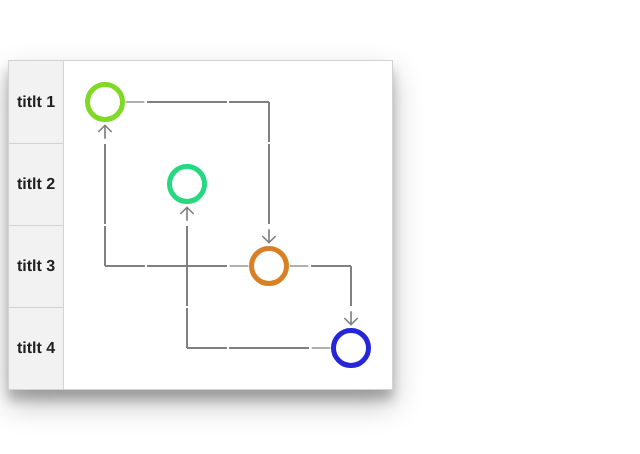
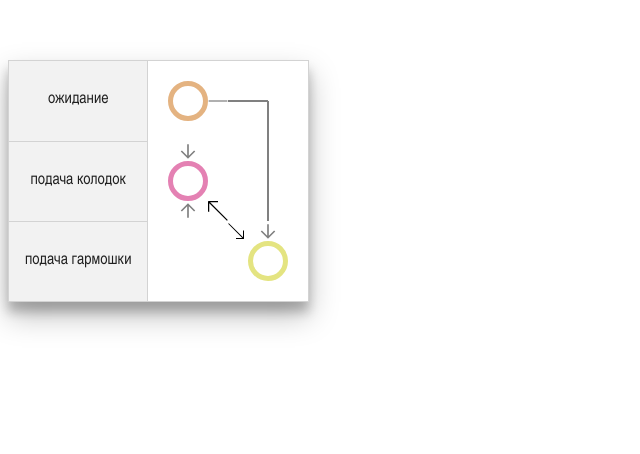
Before and after one commit to MariaPtrv/graph, a Vue app: page / in a window 1280 px wide. Shown: the top 454 px of the page, without its empty margins (0-640 px from the left). Built offline with nearby package versions, Linux system fonts and the light colour scheme.

Commit message:
add moving to the right

```diff
--- a/src/App.vue
+++ b/src/App.vue
@@ -17,13 +17,12 @@ export default {
 import {ref} from 'vue';
 
 const data = ref({
-  states:['titlt 1',' titlt 2','titlt 3',' titlt 4'],
+  states:['ожидание', 'подача колодок', 'подача гармошки'],
   adjacencies:
       [
-        [false, false, true,  false],
-        [false, false, false, false],
-        [true,  false, false, true],
-        [false, true,  false, false]
+        [false, true, true],
+        [false, false, true],
+        [false, true,false]
       ]
 })
 </script>
--- a/src/components/processVisualization.vue
+++ b/src/components/processVisualization.vue
@@ -2,29 +2,46 @@
   <div>
 
     <table>
-      <tr v-for="(row, serialIndex) in rows" :key="serialIndex">
+      <tr v-for="(row, serialIndex) in rows" :key="serialIndex" :style="cssColor()">
         <th>{{ row.title }}</th>
         <td v-for="(pos, posIndex) in row.cells" :key="posIndex">
-          <div :class="{'node-holder': pos.isNode}" :style="cssColor()" v-if="pos.isNode">
-            <div class="left-top-corner hidden"></div>
-            <div class="top" :class="{hidden: pos.IncomingTop  !== true}"><img src="../assets/arrow.svg" alt="arrow"
+          <div :class="{'node-holder': pos.isNode}" v-if="pos.isNode">
+            <div class="left-top-corner">
+              <img
+                  src="../assets/arrow-2.svg" alt="arrow"
+                  class="arrow"
+                  :class="{hidden: pos.isDiagonalLeftTopIn !== true, 'diagonal-top-incoming-arrow': pos.isDiagonalLeftTopIn === true}">
+              <img src="../assets/line.svg" alt="line" :class="{hidden: pos.isDiagonalLeftTopOut !== true ||pos.isDiagonalLeftTopIn === true,
+              'diagonal-line': pos.isDiagonalLeftTopOut } "
+                   class="line-outcoming">
+            </div>
+            <div class="top" :class="{hidden: pos.isInTop  !== true}"><img src="../assets/arrow.svg" alt="arrow"
                                                                                class="arrow"></div>
             <div class="right-top-corner hidden"></div>
-            <div class="left" :class="{hidden: pos.OutgoingLeft !==true}"><img src="../assets/line.svg" alt="arrow"
+            <div class="left" :class="{hidden: pos.isOutLeft !==true}"><img src="../assets/line.svg" alt="arrow"
                                                                                class="line"></div>
             <div class="node"></div>
-            <div class="right" :class="{hidden: pos.OutgoingRight !== true}"><img src="../assets/line.svg" alt="arrow"
+            <div class="right" :class="{hidden: pos.isOutRight !== true}"><img src="../assets/line.svg" alt="arrow"
                                                                                   class="line"></div>
             <div class="left-bottom-corner"></div>
-            <div class="bottom" :class="{hidden: pos.IncomingBottom  !== true}"><img src="../assets/arrow.svg"
+            <div class="bottom" :class="{hidden: pos.isInBottom  !== true}"><img src="../assets/arrow.svg"
                                                                                      alt="arrow" class="arrow"></div>
-            <div class="right-bottom-corner"></div>
+            <div class="right-bottom-corner">
+              <img
+                  src="../assets/arrow-2.svg" alt="arrow"
+                  class="arrow"
+                  :class="{hidden: pos.isDiagonalRightBottomIn !== true, 'incoming-right-bottom-corner': pos.isDiagonalRightBottomIn}">
+              <img
+                  src="../assets/line.svg" alt="arrow"
+                  class="line diagonal-line"
+                  :class="{hidden: pos.isDiagonalRightBottomOut !== true || pos.isDiagonalRightBottomIn === true}">
+            </div>
           </div>
 
           <div v-else class="arc-holder" :class="{'corner': pos.isForwardCorner && pos.isCorner,
           'revert-corner': !pos.isForwardCorner && pos.isCorner,
-          'horizontal-line': pos.isHorizontalLine && !pos.isCorner,
-          'vertical-line': pos.isVerticalLine  && !pos.isCorner}">
+          'horizontal-line': pos.isHorizontalLine ,
+          'vertical-line': pos.isVerticalLine }">
             <div class="left-top"></div>
             <div class="right-top"></div>
             <div class="left-bottom"></div>
@@ -52,7 +69,7 @@ const colorGenerator = () => {
   const min = 0;
   const step = 30;
   const colors = [];
-  for (let i = min; i <= max; i += step) colors.push('hsl(' + i + ',70%,50%)');
+  for (let i = min; i <= max; i += step) colors.push('hsl(' + i + ',65%,70%)');
   return [...colors.sort(() => Math.random() - 0.5), ...colors.sort(() => Math.random() - 0.7)]
 };
 
@@ -86,23 +103,54 @@ const fillMap = () => {
     rows.push({title: props.data.states[j], cells: newRow})
   }
 };
-
 const connectNodes = (x, y, isForwardCorner) => {
   if (isForwardCorner) {
     for (let i = y + 1; i < x; i++) {
       rows[y].cells[i].isHorizontalLine = true;
       rows[i].cells[x].isVerticalLine = true;
     }
-
-    rows[x].cells[x].IncomingTop = true;
-    rows[y].cells[y].OutgoingRight = true;
+    rows[x].cells[x].isInTop = true;
+    rows[y].cells[y].isOutRight = true;
   } else {
     for (let i = x + 1; i < y; i++) {
       rows[i].cells[x].isVerticalLine = true;
       rows[y].cells[i].isHorizontalLine = true;
     }
-    rows[x].cells[x].IncomingBottom = true;
-    rows[y].cells[y].OutgoingLeft = true;
+    rows[x].cells[x].isInBottom = true;
+    rows[y].cells[y].isOutLeft = true;
+  }
+};
+
+const makeDiagonals = () => {
+  for (let i = 0; i < rows.length - 1; i++) {
+    const node = rows[i].cells[i];
+    const nextNode = rows[i + 1].cells[i + 1];
+    //проверка на угол +1
+    if (rows[i].cells[i + 1].isForwardCorner === true) {
+      if (!rows[i].cells[i + 1].isVerticalLine) {
+        nextNode.isInTop = false;
+      }
+      if (!rows[i].cells[i + 1].isHorizontalLine) {
+        node.isOutRight = false;
+      }
+      nextNode.isDiagonalLeftTopIn = true;
+      node.isDiagonalRightBottomOut = true;
+      rows[i].cells[i + 1].isForwardCorner = false;
+      rows[i].cells[i + 1].isCorner = false;
+    }
+    //проверка на обратный угол +1
+    if (!(rows[i + 1].cells[i].isForwardCorner === true) && rows[i + 1].cells[i].isCorner === true) {
+      if (!rows[i + 1].cells[i].isVerticalLine) {
+        node.inBottom = false;
+      }
+      if (!rows[i + 1].cells[i].isHorizontalLine) {
+        nextNode.isOutLeft = false;
+      }
+      node.isDiagonalRightBottomIn = true;
+      nextNode.isDiagonalLeftTopOut = true;
+      rows[i + 1].cells[i].isForwardCorner = false;
+      rows[i + 1].cells[i].isCorner = false;
+    }
   }
 };
 
@@ -116,11 +164,124 @@ const fillLines = () => {
   })
 };
 
+const processedNodesPoint = {
+  x: -1,
+  y: -1,
+}
+
+const protectedAreaPoint = {
+  x: -2,
+  y: rows.length-1,
+}
+
+const getNodeIndexXByRow = (rowIndex) => {
+  return rows[rowIndex].cells.find(pos => pos.isNode === true).x;
+};
+
+const getNodeByRow = (rowIndex) => {
+  return rows[rowIndex].cells.find(pos => pos.isNode === true);
+};
+
+const isPossibleToMoveRight = (node) => {
+  return node.x !== 0 && rows[node.y].cells[node.x - 1].isVerticalLine !== true && node.isInTop !== true;
+};
+
+const markedNodesAsProcessed = () => {
+  processedNodesPoint.x+=1;
+  processedNodesPoint.y+=1
+};
+
+const increaseProtectedArea = () => {
+  protectedAreaPoint.x+=1;
+};
+
+const movePositionsToRight = (node) => {
+  for (let i = 0; i < rows.length; i++) {
+    for (let j = 0; j < rows.length; j ++) {
+      const currentPos = {
+        x: j,
+        y: i
+      }
+      if ((currentPos.x > processedNodesPoint.x
+          || currentPos.y > processedNodesPoint.y)
+          && currentPos.x > protectedAreaPoint.x) {
+
+        if (currentPos.x === rows.length-1) {
+          rows[currentPos.y].cells[currentPos.x] = {};
+          rows[currentPos.y].cells.pop();
+          // console.log("removed pos:",  rows[currentPos.y].cells.pop())
+        }
+        else {
+          rows[currentPos.y].cells[currentPos.x] = JSON.parse(JSON.stringify(rows[currentPos.y].cells[currentPos.x+1]));
+          rows[currentPos.y].cells[currentPos.x].x-= 1;
+        }
+        console.log("currentPos", currentPos);
+        console.log("node", node);
+
+        if (currentPos.x === node.x-1 && currentPos.y === node.y) {
+          if (rows[currentPos.y].cells[currentPos.x]?.isDiagonalLeftTopIn === true) {
+            rows[currentPos.y].cells[currentPos.x].isDiagonalLeftTopIn = false;
+            rows[currentPos.y].cells[currentPos.x].isInTop = true;
+
+            const prevNodeXIndex = getNodeIndexXByRow(currentPos.y-1);
+
+            rows[currentPos.y-1].cells[prevNodeXIndex].isDiagonalRightBottomOut = false;
+            rows[currentPos.y-1].cells[prevNodeXIndex].isOutBottom = true;
+
+            console.log("свертка - есть диаг в верх")
+          }
+
+          if (rows[currentPos.y].cells[currentPos.x]?.isDiagonalLeftTopOut === true) {
+            rows[currentPos.y].cells[currentPos.x].isDiagonalLeftTopOut = false;
+            rows[currentPos.y].cells[currentPos.x].outTop = true;
+
+            const prevNodeXIndex = getNodeIndexXByRow(currentPos.y-1);
+
+            rows[currentPos.y-1].cells[prevNodeXIndex].isDiagonalRightBottomIn = false;
+            rows[currentPos.y-1].cells[prevNodeXIndex].isInBottom = true;
+
+            console.log("свертка - есть диаг из верх")
+          }
+
+
+        }
+      }
+    }
+  }
+};
+
+const processNodesForMoving = () => {
+  for (let i = 0; i < rows.length; i++) {
+    const currentNode = getNodeByRow(i);
+    if (isPossibleToMoveRight(currentNode)) {
+      movePositionsToRight(currentNode);
+      console.log("--------------------------")
+      console.log(rows);
+    }
+    markedNodesAsProcessed();
+    increaseProtectedArea();
+  }
+};
+
 fillMap();
 fillLines();
+makeDiagonals();
+console.log("перед сверткой:");
+console.log(rows);
+console.log("============================================")
+processNodesForMoving();
+
 </script>
 
 <style scoped>
+
+* {
+  margin: 0;
+  padding: 0;
+  font-family: "Arial Narrow", sans-serif;
+  font-size: medium;
+  font-weight: 200;
+}
 
 /*
 grey #e1e2e5
@@ -137,20 +298,20 @@ table, th {
 }
 
 th {
-  padding: 0.5rem;
+  padding: 1rem;
   background: #F2F2F2;
   color: rgba(29, 29, 29, 0.99);
-  transition: ease-in-out 0.3s;
+  transition: ease-in-out 0.4s;
 }
 
 tr:hover th {
-  background: rgba(0, 0, 0, 0.1);
-  transition: ease-in-out 0.3s;
+  background: var(--bg-color);
+  transition: ease-in-out 0.4s;
 }
 
 tr:hover {
   background: rgba(0, 0, 0, 0.1);
-  transition: ease-in-out 0.3s;
+  transition: ease-in-out 0.4s;
 }
 
 td {
@@ -159,21 +320,16 @@ td {
 }
 
 tr {
-  transition: ease-in-out 0.3s;
-}
-
-
-.row-positions {
-  flex: 1
+  transition: ease-in-out 0.4s;
 }
 
 .node-holder {
   display: grid;
-  width: 100%;
-  height: 100%;
+  width: 5rem;
+  height: 5rem;
   grid-template-columns: repeat(4, 25%);
   grid-template-rows: repeat(4, 25%);
-  grid-template-areas: "right-top-corner top top left-top-corner"
+  grid-template-areas: "left-top-corner top top right-top-corner"
   "left node node right"
   "left node node right"
   "left-bottom-corner bottom bottom right-bottom-corner";
@@ -241,6 +397,16 @@ tr {
 
 .right-bottom-corner {
   grid-area: right-bottom-corner;
+}
+
+.left-top-corner, .right-top-corner, .left-bottom-corner, .right-bottom-corner {
+  position: relative;
+}
+
+.left-top-corner img, .right-top-corner img, .left-bottom-corner img, .right-bottom-corner img {
+  position: absolute;
+  top: 0;
+  left: 0;
 }
 
 .arc-holder {
@@ -317,4 +483,27 @@ tr {
   visibility: hidden;
 }
 
+.incoming-right-bottom-corner {
+
+}
+
+.diagonal-top-incoming-arrow {
+  width: 1rem;
+  transform: rotate(180deg);
+  z-index: 2;
+}
+
+.diagonal-top-outcoming-line {
+  width: 1rem;
+}
+
+.diagonal-bottom-incoming-arrow {
+  width: 1rem;
+  transform: rotate(180deg);
+}
+
+.diagonal-line {
+  transform: rotate(45deg);
+}
+
 </style>
```
